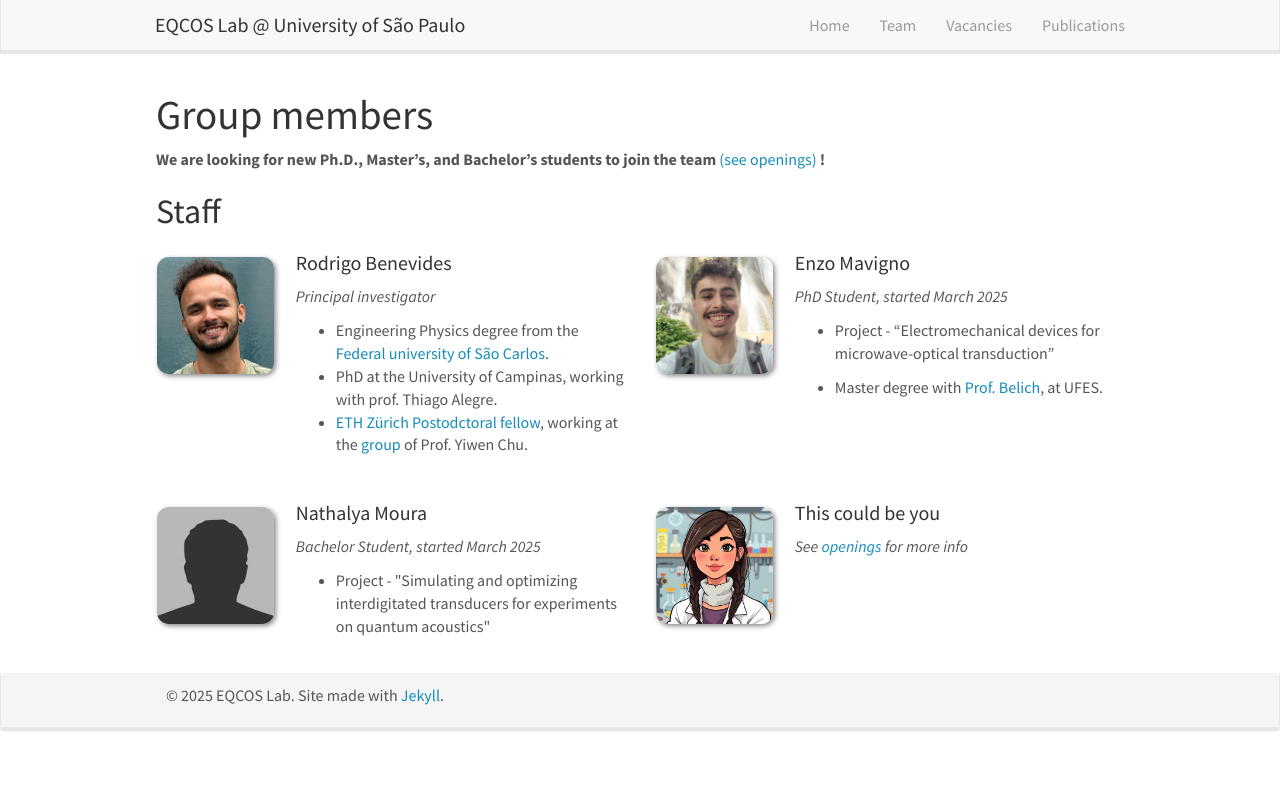
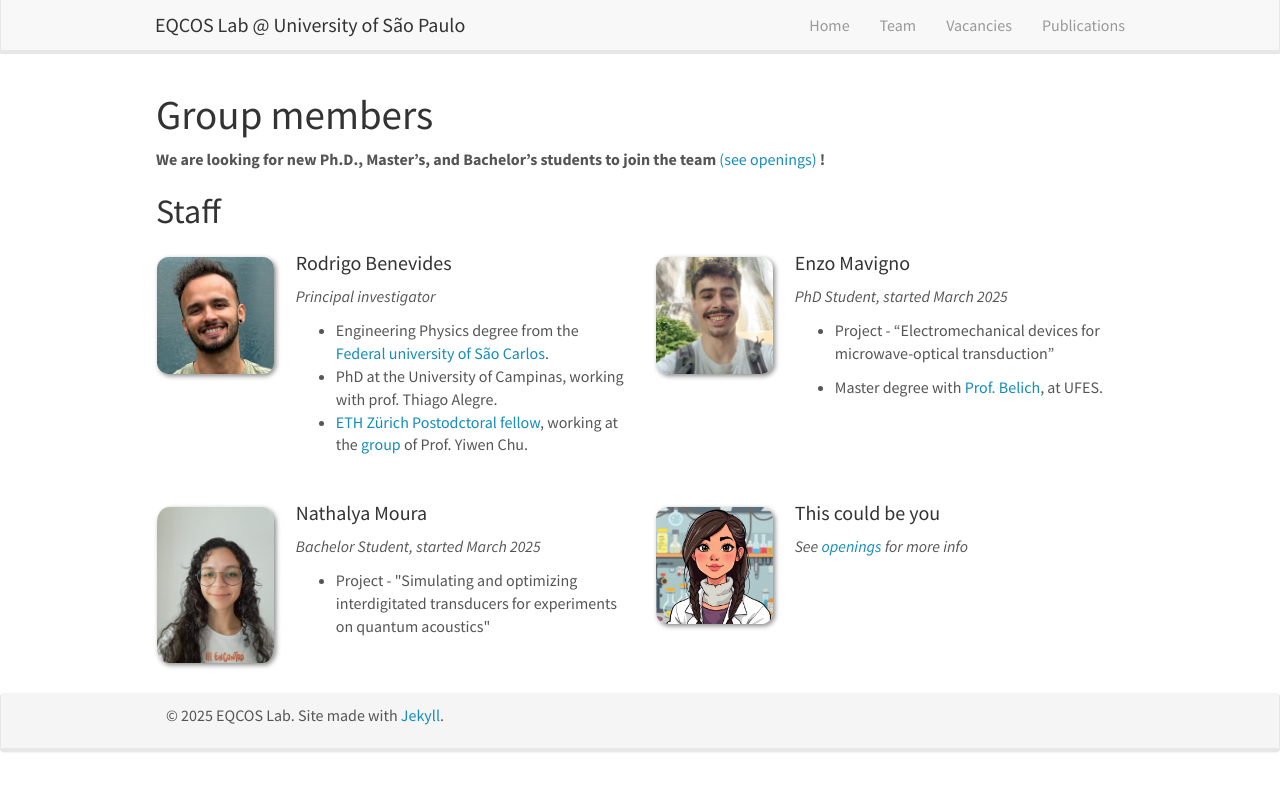
Before and after one commit to rsilvabenevides/eqcos.org, a Jekyll site: the page built from _pages/team.md, in a window 1280 px wide. Shown: the top 791 px of the page. Built offline with Jekyll 4.4.1, drawn with Linux system fonts in a browser that asks for light colours; nearby versions of some CDN libraries.

Commit message:
Foto Nathalya

```diff
--- a/_data/team_members.yml
+++ b/_data/team_members.yml
@@ -17,7 +17,7 @@
   # education2: BSc Jilin University
 
 - name: Nathalya Moura
-  photo: bio-photo.jpg
+  photo: Foto_Moura.jpg
   info: Bachelor Student, started March 2025
   number_educ: 1
   education1: Project - "Simulating and optimizing interdigitated transducers for experiments on quantum acoustics"
```
Also changed, not shown: images/teampic/Foto_Moura.jpg (added).
